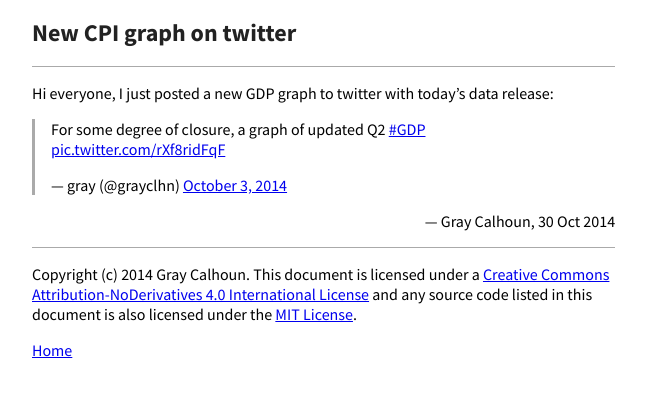
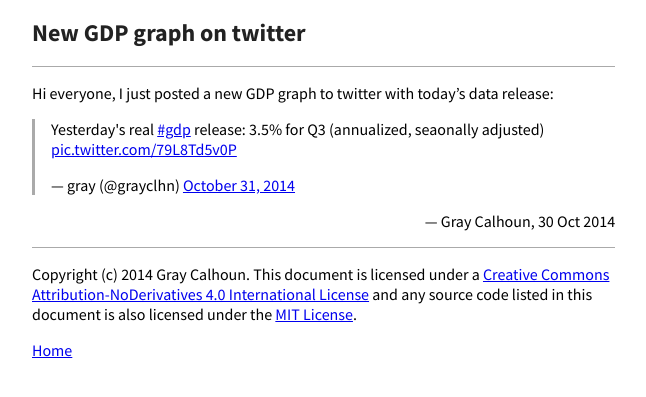
Before and after one commit to mmkuang/grayclhn.github.io, a Jekyll site: the page built from rss/_posts/2014-10-30-gdp-graph.md, in a window 1280 px wide. Shown: the top 397 px of the page, without its empty margins (0-646 px from the left). Built offline with Jekyll 4.4.1, drawn with Linux system fonts in a browser that asks for light colours; Markdown is read by kramdown in place of the engine named in the settings; comment, search, counter and statistics services are not loaded.

Commit message:
Fix RSS entry about GDP graph

```diff
--- a/rss/_posts/2014-10-30-gdp-graph.md
+++ b/rss/_posts/2014-10-30-gdp-graph.md
@@ -1,5 +1,5 @@
 ---
-title: New CPI graph on twitter
+title: New GDP graph on twitter
 author: Gray Calhoun
 layout: blog
 link: https://twitter.com/grayclhn/status/525087913512411138
@@ -8,5 +8,5 @@ link: https://twitter.com/grayclhn/status/525087913512411138
 Hi everyone, I just posted a new GDP graph to twitter with today's
 data release:
 
-<blockquote class="twitter-tweet" lang="en" data-cards="hidden"><p>For some degree of closure, a graph of updated Q2 <a href="https://twitter.com/hashtag/GDP?src=hash">#GDP</a> <a href="http://t.co/rXf8ridFqF">pic.twitter.com/rXf8ridFqF</a></p>&mdash; gray (@grayclhn) <a href="https://twitter.com/grayclhn/status/518138257696370688">October 3, 2014</a></blockquote>
+<blockquote class="twitter-tweet" lang="en"><p>Yesterday&#39;s real <a href="https://twitter.com/hashtag/gdp?src=hash">#gdp</a> release: 3.5% for Q3 (annualized, seaonally adjusted) <a href="http://t.co/79L8Td5v0P">pic.twitter.com/79L8Td5v0P</a></p>&mdash; gray (@grayclhn) <a href="https://twitter.com/grayclhn/status/528078256637874176">October 31, 2014</a></blockquote>
 <script async src="//platform.twitter.com/widgets.js" charset="utf-8"></script>
```
